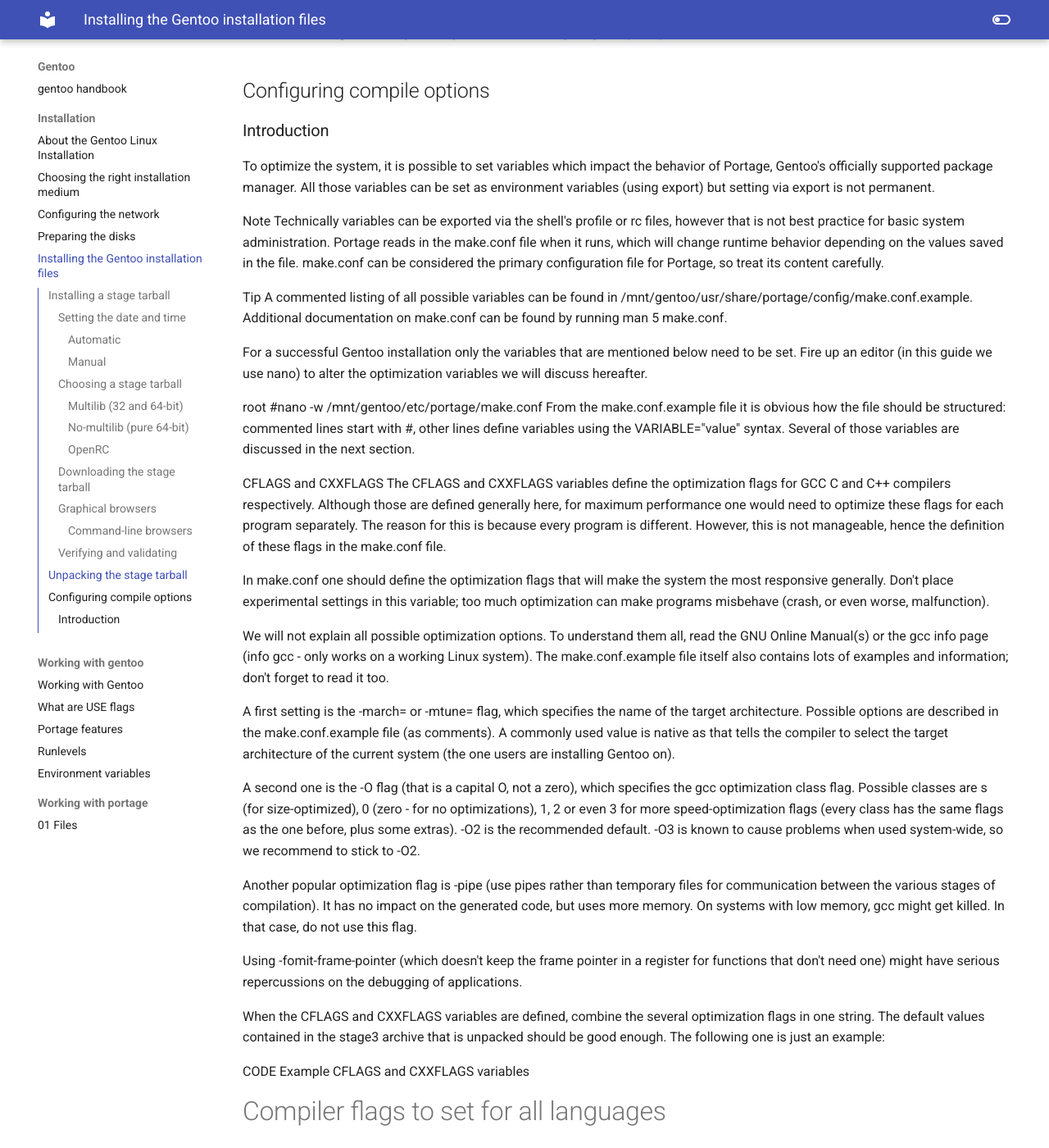
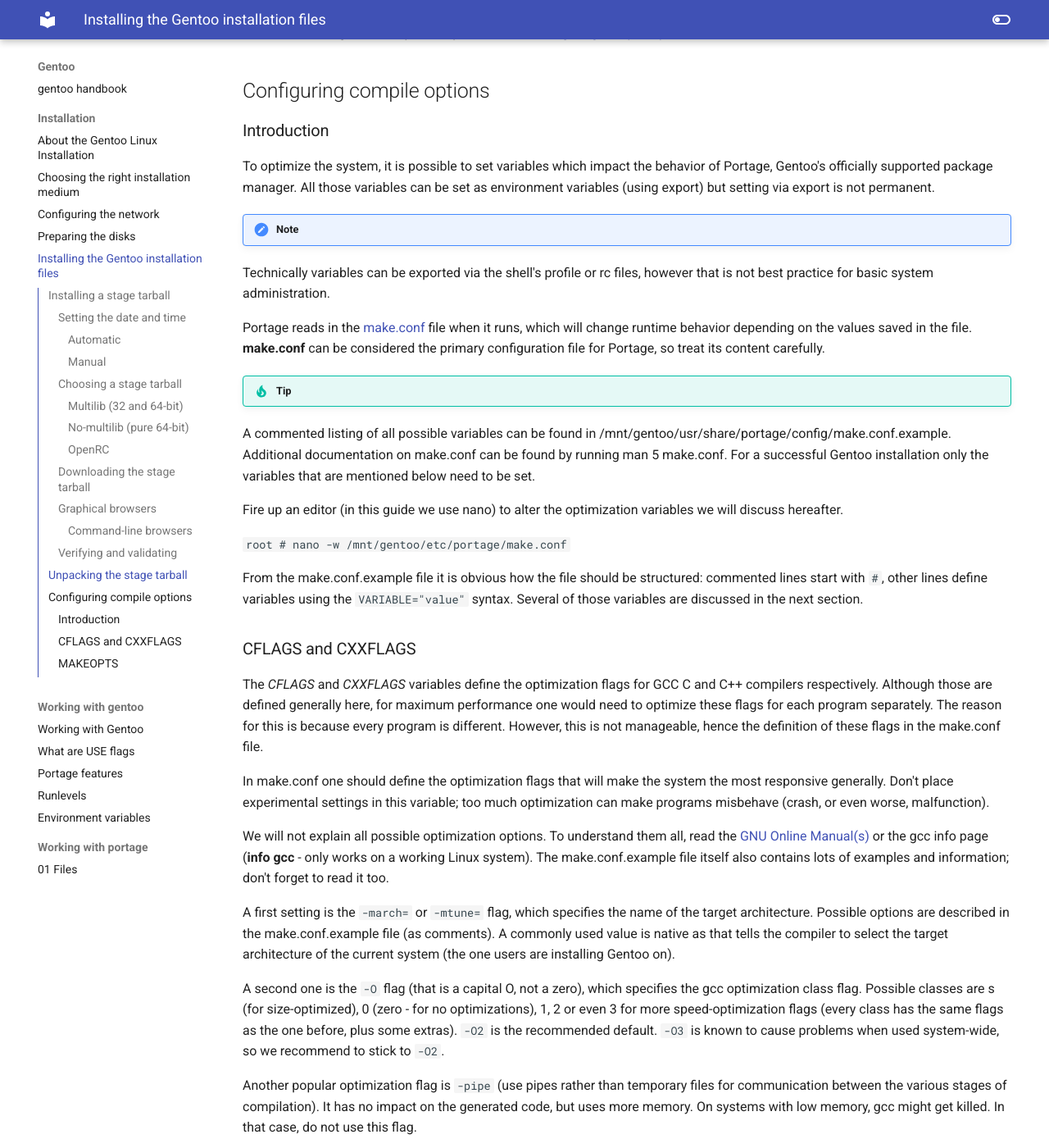
Before and after one commit to floviken/mkdocs, an MkDocs documentation site: the page built from docs/gentoo/installation/05-Installing the Gentoo installation files.md, in a window 1280 px wide and 1400 px high, scrolled down 4591 px. Shown: the whole window at 82% size. Built offline with MkDocs 1.6.1 and Material for MkDocs 9.7.7, drawn with Linux system fonts in a browser that asks for light colours; some of the changed text lies outside the part shown.

Commit message:
Update 05-Installing the Gentoo installation files.md

````diff
--- a/docs/gentoo/installation/05-Installing the Gentoo installation files.md
+++ b/docs/gentoo/installation/05-Installing the Gentoo installation files.md
@@ -155,46 +155,53 @@
 
 To optimize the system, it is possible to set variables which impact the behavior of Portage, Gentoo's officially supported package manager. All those variables can be set as environment variables (using export) but setting via export is not permanent.
 
- Note
+!!! Note
 Technically variables can be exported via the shell's profile or rc files, however that is not best practice for basic system administration.
-Portage reads in the make.conf file when it runs, which will change runtime behavior depending on the values saved in the file. make.conf can be considered the primary configuration file for Portage, so treat its content carefully.
 
- Tip
+Portage reads in the [make.conf](https://wiki.gentoo.org/wiki/Make.conf) file when it runs, which will change runtime behavior depending on the values saved in the file. **make.conf** can be considered the primary configuration file for Portage, so treat its content carefully.
+
+!!! Tip
 A commented listing of all possible variables can be found in /mnt/gentoo/usr/share/portage/config/make.conf.example. Additional documentation on make.conf can be found by running man 5 make.conf.
+For a successful Gentoo installation only the variables that are mentioned below need to be set.
 
-For a successful Gentoo installation only the variables that are mentioned below need to be set.
 Fire up an editor (in this guide we use nano) to alter the optimization variables we will discuss hereafter.
 
-root #nano -w /mnt/gentoo/etc/portage/make.conf
-From the make.conf.example file it is obvious how the file should be structured: commented lines start with #, other lines define variables using the VARIABLE="value" syntax. Several of those variables are discussed in the next section.
+`root # nano -w /mnt/gentoo/etc/portage/make.conf`
 
-CFLAGS and CXXFLAGS
-The CFLAGS and CXXFLAGS variables define the optimization flags for GCC C and C++ compilers respectively. Although those are defined generally here, for maximum performance one would need to optimize these flags for each program separately. The reason for this is because every program is different. However, this is not manageable, hence the definition of these flags in the make.conf file.
+From the make.conf.example file it is obvious how the file should be structured: commented lines start with `#`, other lines define variables using the `VARIABLE="value"` syntax. Several of those variables are discussed in the next section.
+
+### CFLAGS and CXXFLAGS
+
+The *CFLAGS* and *CXXFLAGS* variables define the optimization flags for GCC C and C++ compilers respectively. Although those are defined generally here, for maximum performance one would need to optimize these flags for each program separately. The reason for this is because every program is different. However, this is not manageable, hence the definition of these flags in the make.conf file.
 
 In make.conf one should define the optimization flags that will make the system the most responsive generally. Don't place experimental settings in this variable; too much optimization can make programs misbehave (crash, or even worse, malfunction).
 
-We will not explain all possible optimization options. To understand them all, read the GNU Online Manual(s) or the gcc info page (info gcc - only works on a working Linux system). The make.conf.example file itself also contains lots of examples and information; don't forget to read it too.
+We will not explain all possible optimization options. To understand them all, read the [GNU Online Manual(s)](https://gcc.gnu.org/onlinedocs/) or the gcc info page (**info gcc** - only works on a working Linux system). The make.conf.example file itself also contains lots of examples and information; don't forget to read it too.
 
-A first setting is the -march= or -mtune= flag, which specifies the name of the target architecture. Possible options are described in the make.conf.example file (as comments). A commonly used value is native as that tells the compiler to select the target architecture of the current system (the one users are installing Gentoo on).
+A first setting is the `-march=` or `-mtune=` flag, which specifies the name of the target architecture. Possible options are described in the make.conf.example file (as comments). A commonly used value is native as that tells the compiler to select the target architecture of the current system (the one users are installing Gentoo on).
 
-A second one is the -O flag (that is a capital O, not a zero), which specifies the gcc optimization class flag. Possible classes are s (for size-optimized), 0 (zero - for no optimizations), 1, 2 or even 3 for more speed-optimization flags (every class has the same flags as the one before, plus some extras). -O2 is the recommended default. -O3 is known to cause problems when used system-wide, so we recommend to stick to -O2.
+A second one is the `-O` flag (that is a capital O, not a zero), which specifies the gcc optimization class flag. Possible classes are s (for size-optimized), 0 (zero - for no optimizations), 1, 2 or even 3 for more speed-optimization flags (every class has the same flags as the one before, plus some extras). `-O2` is the recommended default. `-O3` is known to cause problems when used system-wide, so we recommend to stick to `-O2`.
 
-Another popular optimization flag is -pipe (use pipes rather than temporary files for communication between the various stages of compilation). It has no impact on the generated code, but uses more memory. On systems with low memory, gcc might get killed. In that case, do not use this flag.
+Another popular optimization flag is `-pipe` (use pipes rather than temporary files for communication between the various stages of compilation). It has no impact on the generated code, but uses more memory. On systems with low memory, gcc might get killed. In that case, do not use this flag.
 
-Using -fomit-frame-pointer (which doesn't keep the frame pointer in a register for functions that don't need one) might have serious repercussions on the debugging of applications.
+Using `-fomit-frame-pointer` (which doesn't keep the frame pointer in a register for functions that don't need one) might have serious repercussions on the debugging of applications.
 
-When the CFLAGS and CXXFLAGS variables are defined, combine the several optimization flags in one string. The default values contained in the stage3 archive that is unpacked should be good enough. The following one is just an example:
+When the *CFLAGS* and *CXXFLAGS* variables are defined, combine the several optimization flags in one string. The default values contained in the stage3 archive that is unpacked should be good enough. The following one is just an example:
 
-CODE Example CFLAGS and CXXFLAGS variables
+```sh title="CODE Example CFLAGS and CXXFLAGS variables"
 # Compiler flags to set for all languages
 COMMON_FLAGS="-march=native -O2 -pipe"
 # Use the same settings for both variables
 CFLAGS="${COMMON_FLAGS}"
 CXXFLAGS="${COMMON_FLAGS}"
- Tip
+```
+
+!!! Tip
 Although the GCC optimization article has more information on how the various compilation options can affect a system, the Safe CFLAGS article may be a more practical place for beginners to start optimizing their systems.
-MAKEOPTS
-The MAKEOPTS variable defines how many parallel compilations should occur when installing a package. As of Portage version 3.0.31[1], if left undefined, Portage's default behavior is to set the MAKEOPTS value to the same number of threads returned by nproc.
+
+### MAKEOPTS
+
+The *MAKEOPTS* variable defines how many parallel compilations should occur when installing a package. As of Portage version 3.0.31[1], if left undefined, Portage's default behavior is to set the *MAKEOPTS* value to the same number of threads returned by nproc.
 
 A good choice is the smaller of: the number of threads the CPU has, or the total amount of system RAM divided by 2 GiB.
 
````
